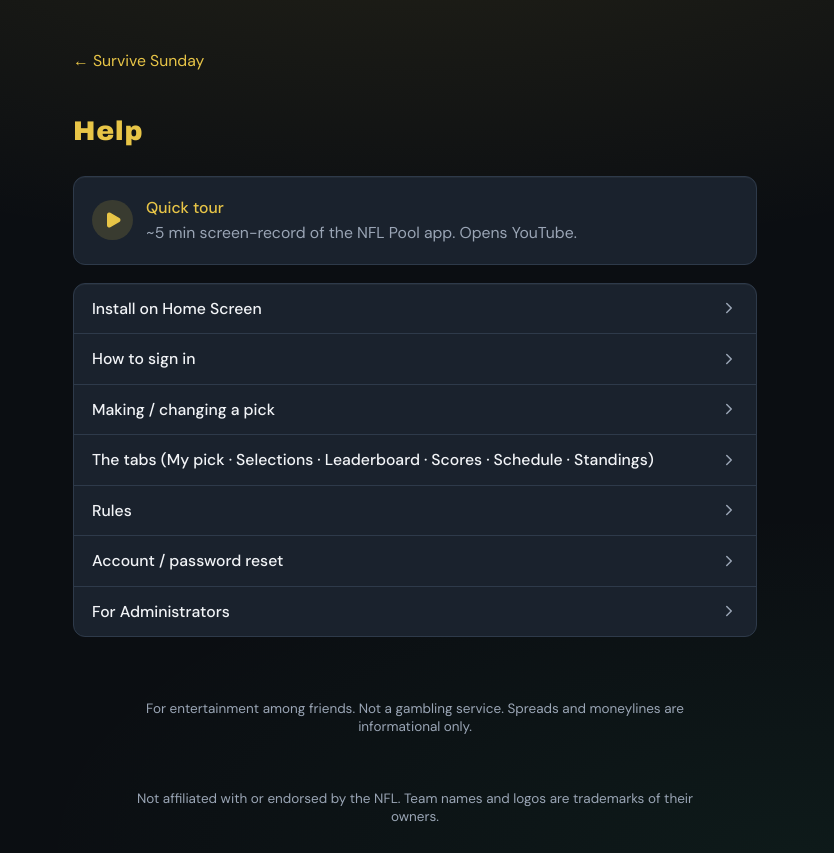
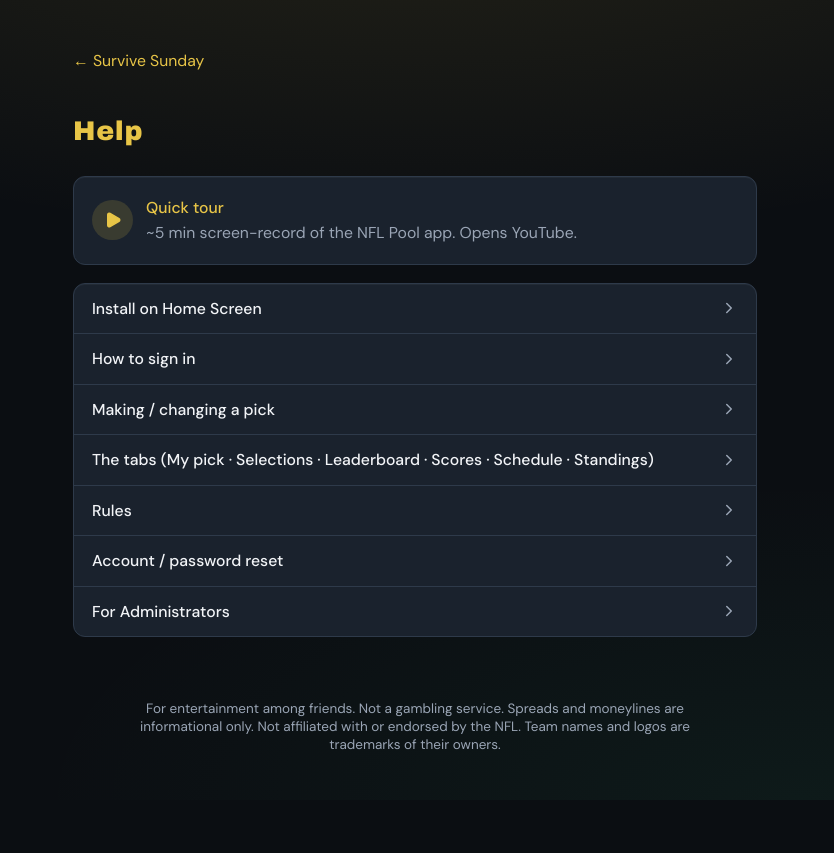
Before and after one commit to triwithms/survive-sunday, a Next.js app: page /help in a window 1280 px wide. Shown: the whole page, without its empty margins (225-1059 px from the left). After the commit the page ends 800 px from the top, so only its background shows below. Built offline with nearby package versions, Linux system fonts and the light colour scheme; no server answers.

Commit message:
Combine entertainment and NFL disclaimers into one footer paragraph
Co-authored-by: Robert Gama <triwithms@users.noreply.github.com>

```diff
--- a/src/components/FooterDisclaimer.tsx
+++ b/src/components/FooterDisclaimer.tsx
@@ -2,19 +2,11 @@ import { DISCLAIMER, NFL_DISCLAIMER } from "@/lib/constants";
 
 export function FooterDisclaimer() {
   return (
-    <>
-      <p
-        data-share-chrome=""
-        className="text-center text-xs text-[var(--text-muted)] px-4 py-6 max-w-prose mx-auto"
-      >
-        {DISCLAIMER}
-      </p>
-      <p
-        data-share-chrome=""
-        className="text-center text-xs text-[var(--text-muted)] px-4 py-6 max-w-prose mx-auto"
-      >
-        {NFL_DISCLAIMER}
-      </p>
-    </>
+    <p
+      data-share-chrome=""
+      className="text-center text-xs text-[var(--text-muted)] px-4 py-6 max-w-prose mx-auto"
+    >
+      {DISCLAIMER} {NFL_DISCLAIMER}
+    </p>
   );
 }
```
Also changed, not shown: 2 other files (tests, documents, lock files or other folders).
